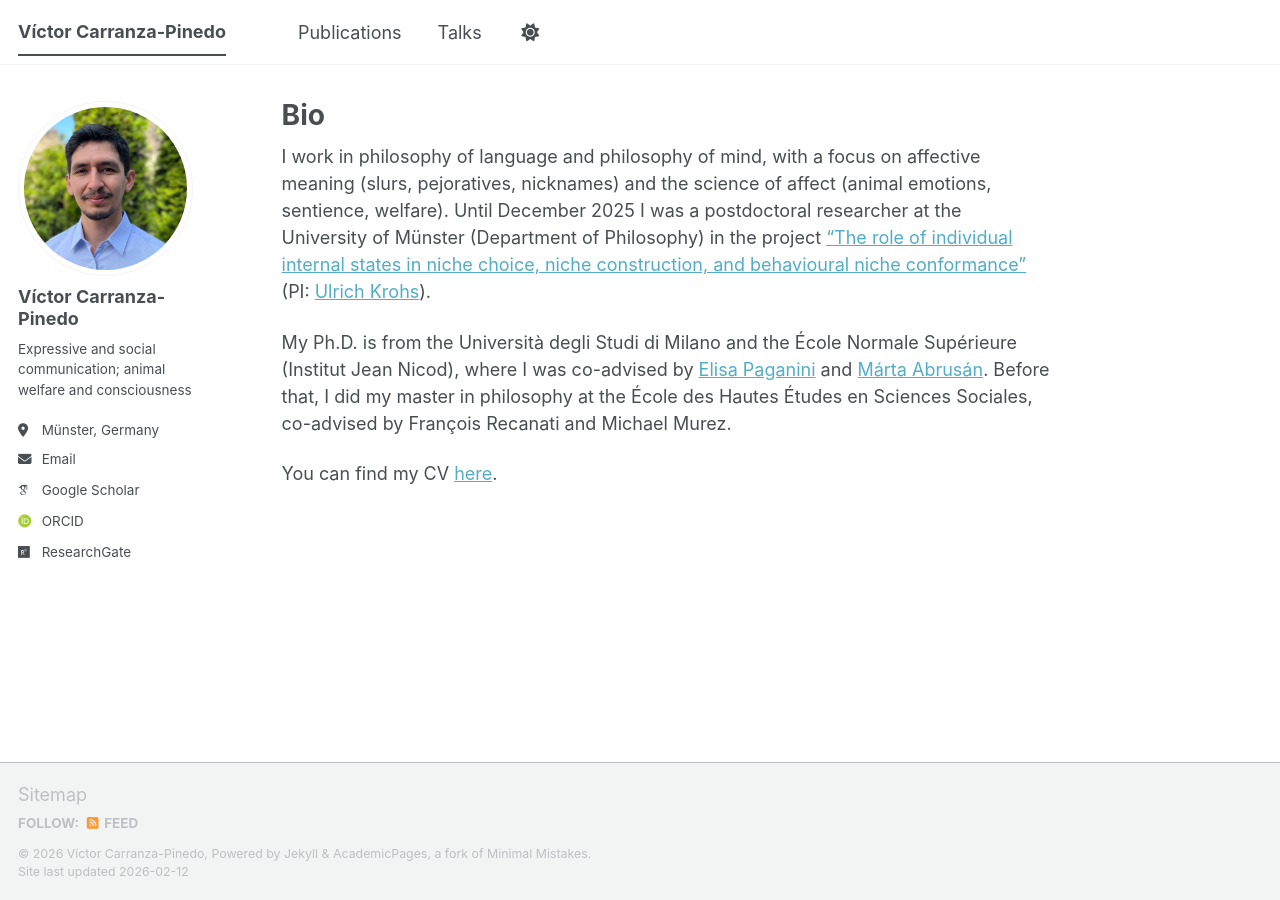
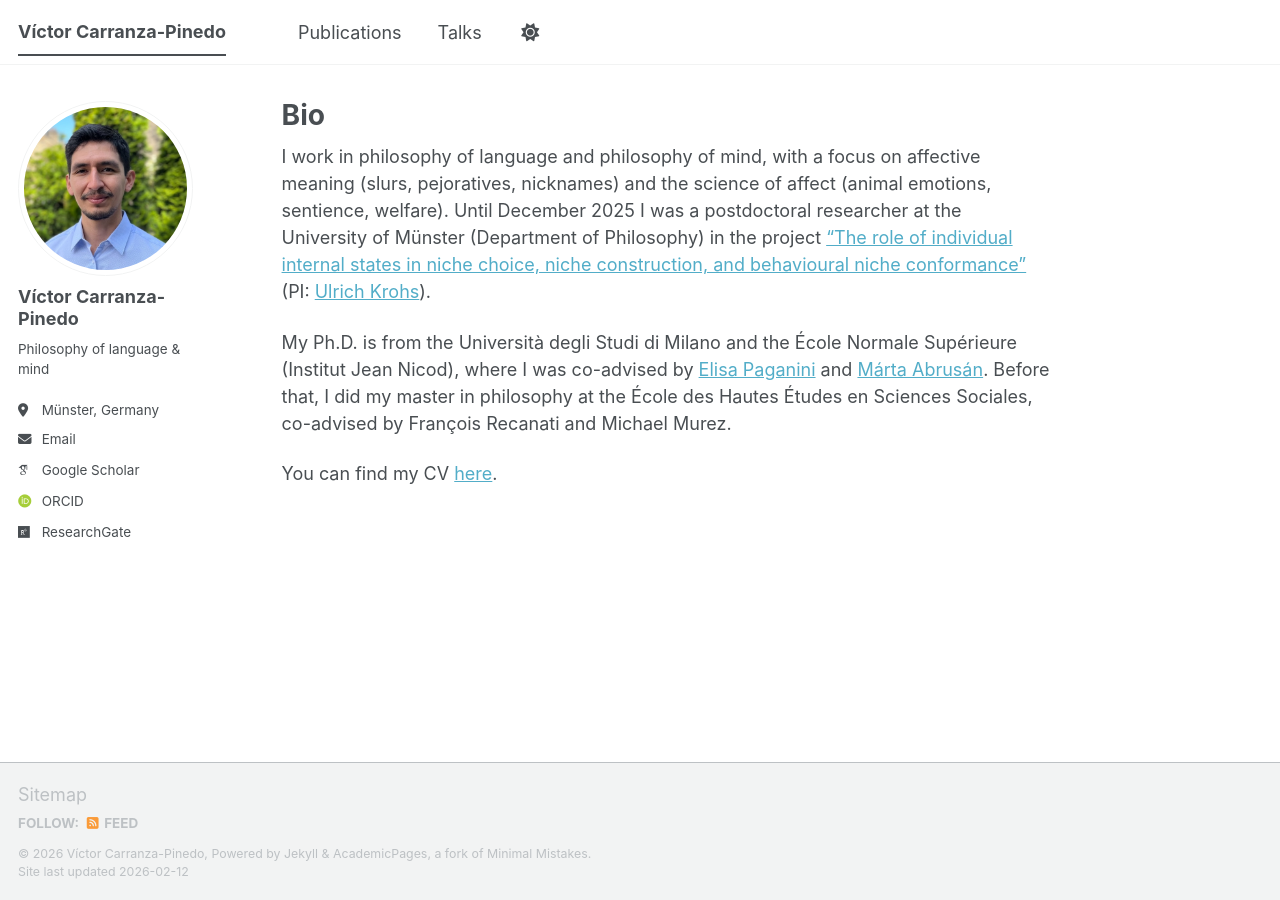
Before and after one commit to carranza-pinedo/carranza-pinedo.github.io, a Jekyll site: the page built from _pages/about.md, in a window 1280 px wide. Built offline with Jekyll 4.4.1, drawn with Linux system fonts in a browser that asks for light colours; some web fonts are replaced; a script bundle is joined from its source files by our own code; library files that are not in the unit come from our copies.

Commit message:
Update _config.yml

```diff
--- a/_config.yml
+++ b/_config.yml
@@ -26,7 +26,7 @@ author:
   avatar           : "profile.jpeg"
   name             : "Víctor Carranza-Pinedo"
   pronouns         : # example: "she/her"
-  bio              : "Expressive and social communication; animal welfare and consciousness"
+  bio              : "Philosophy of language & mind"
   location         : "Münster, Germany"
   employer         : #
   uri              : # URL
```
